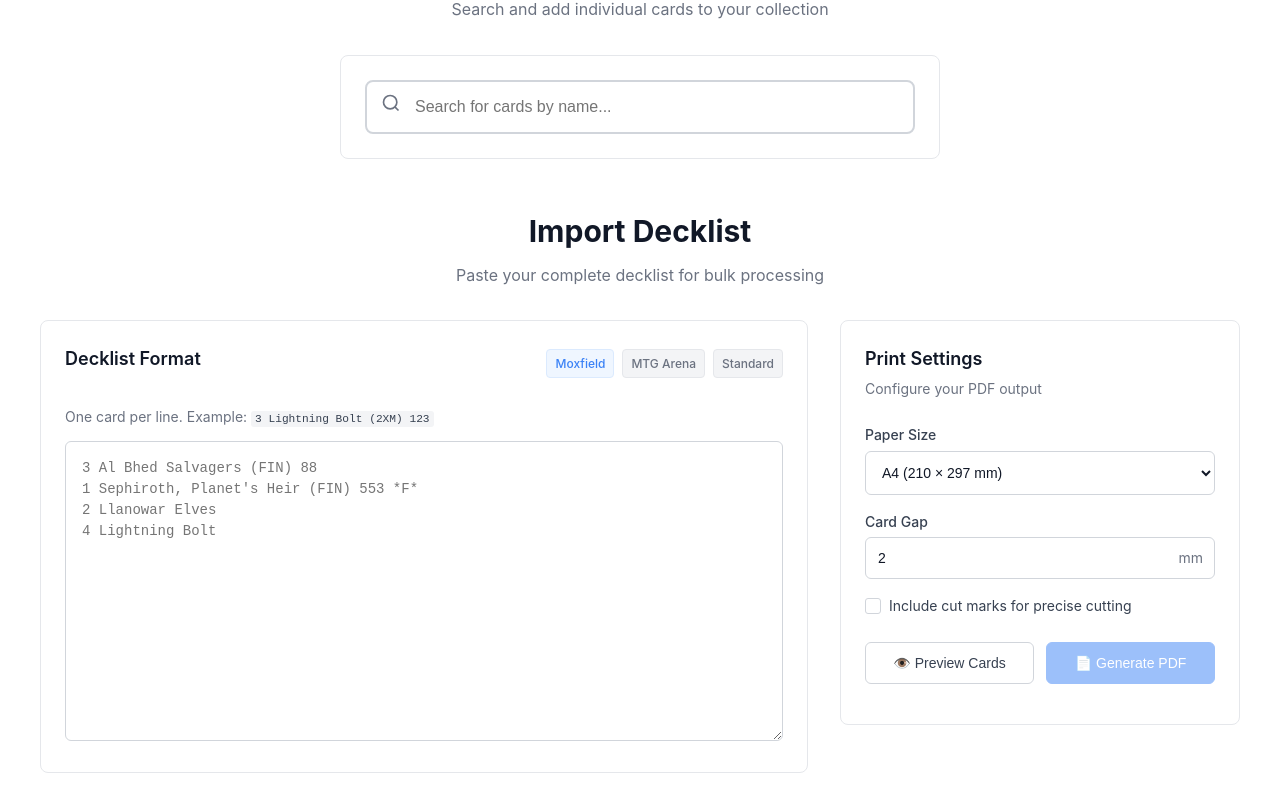
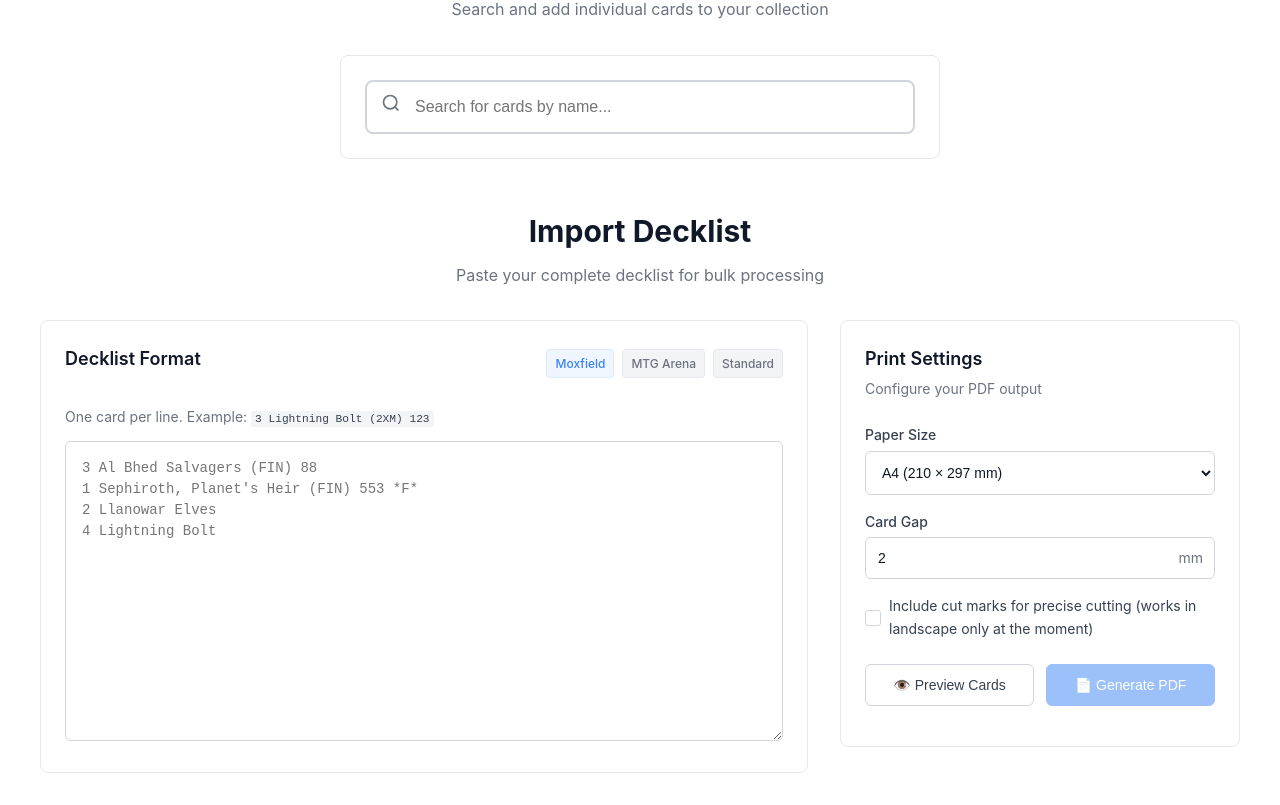
Before and after one commit to acocalypso/mtgproxyprint, a Vue app in the folder frontend/: page / in a window 1280 px wide. Shown: the part 604-1409 px from the top of the page. Built offline with nearby package versions, Linux system fonts and the light colour scheme.

Commit message:
add info to cutting lines

```diff
--- a/frontend/src/App.vue
+++ b/frontend/src/App.vue
@@ -187,7 +187,7 @@
                 <label class="checkbox-container">
                   <input type="checkbox" v-model="form.cutMarks" class="checkbox" />
                   <span class="checkmark"></span>
-                  <span class="checkbox-label">Include cut marks for precise cutting</span>
+                  <span class="checkbox-label">Include cut marks for precise cutting (works in landscape only at the moment)</span>
                 </label>
               </div>
             </div>
```
